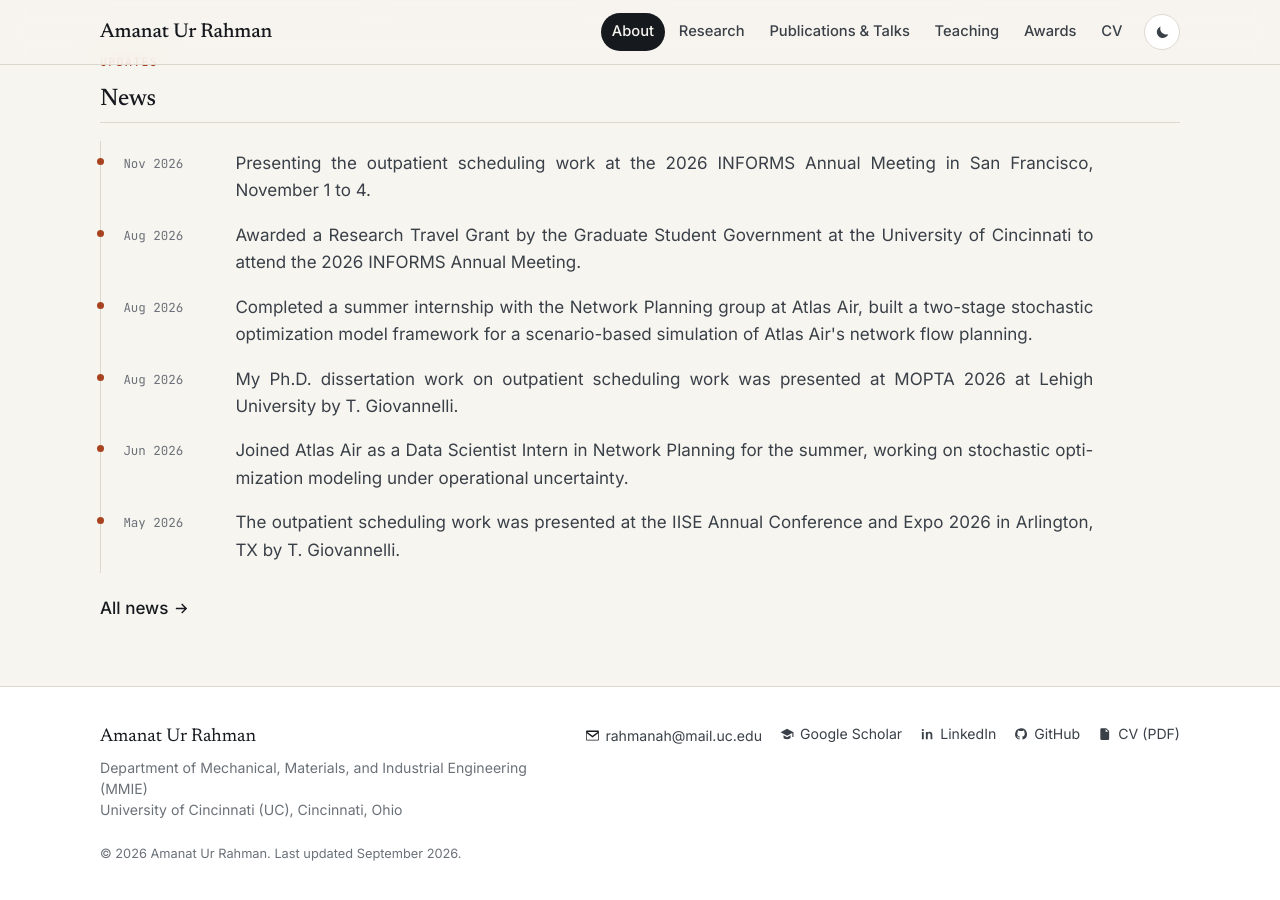
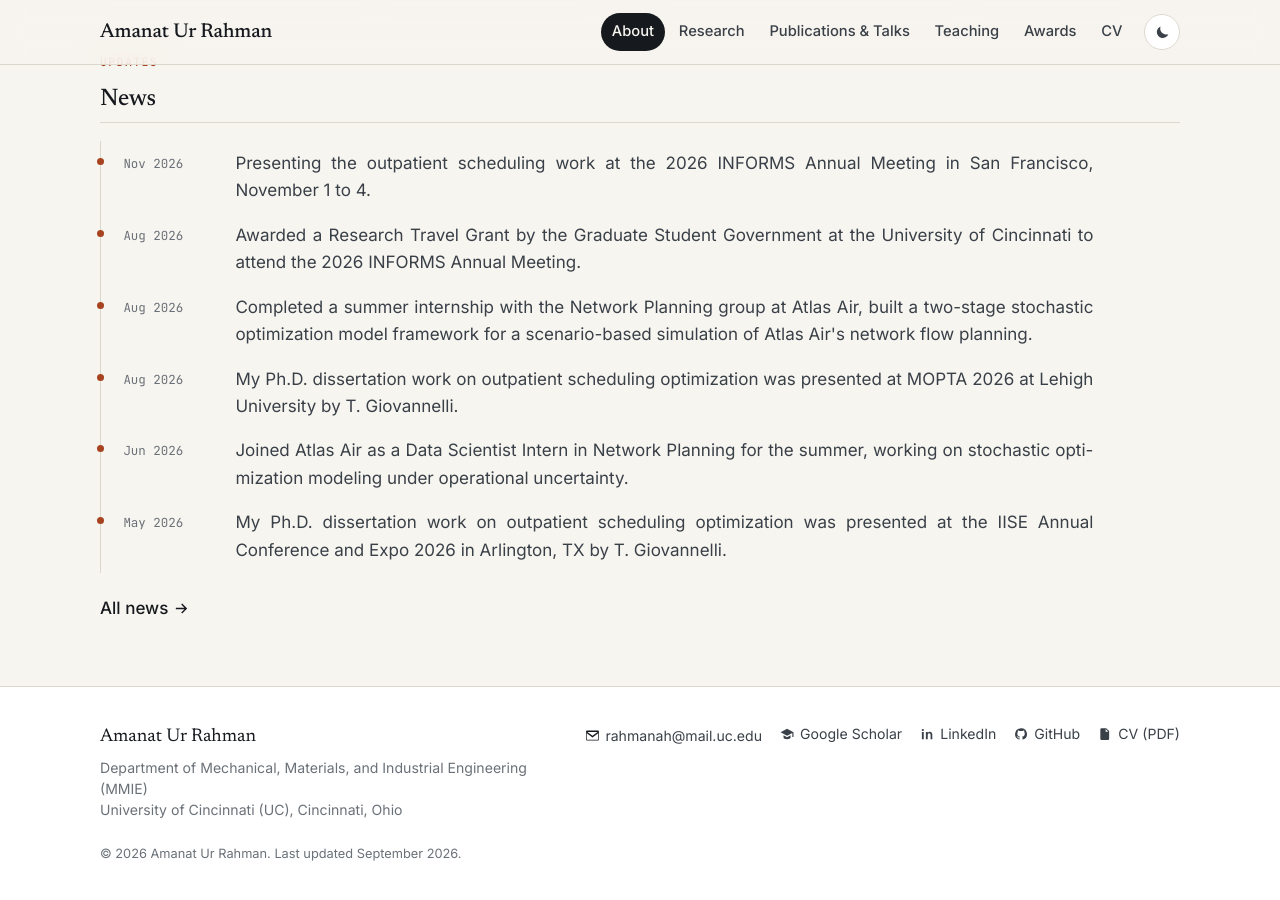
Before and after one commit to amanat-rahman/amanat-rahman.github.io, a Jekyll site: the page built from index.html, in a window 1280 px wide and 900 px high, scrolled down 1388 px. Built offline with Jekyll 4.4.1, drawn with Linux system fonts in a browser that asks for light colours.

Commit message:
Update news.yml

```diff
--- a/_data/news.yml
+++ b/_data/news.yml
@@ -10,13 +10,13 @@
   text: Completed a summer internship with the Network Planning group at Atlas Air, built a two-stage stochastic optimization model framework for a scenario-based simulation of Atlas Air's network flow planning.
 
 - date: 2026-08-05
-  text: My Ph.D. dissertation work on outpatient scheduling work was presented at MOPTA 2026 at Lehigh University by T. Giovannelli.
+  text: My Ph.D. dissertation work on outpatient scheduling optimization was presented at MOPTA 2026 at Lehigh University by T. Giovannelli.
 
 - date: 2026-06-01
   text: Joined Atlas Air as a Data Scientist Intern in Network Planning for the summer, working on stochastic optimization modeling under operational uncertainty.
 
 - date: 2026-05-20
-  text: The outpatient scheduling work was presented at the IISE Annual Conference and Expo 2026 in Arlington, TX by T. Giovannelli.
+  text: My Ph.D. dissertation work on outpatient scheduling optimization was presented at the IISE Annual Conference and Expo 2026 in Arlington, TX by T. Giovannelli.
 
 - date: 2026-04-01
   text: Served as recitation instructor for ISE 3011, Deterministic Systems Models, the undergraduate operations research course at the University of Cincinnati.
```
